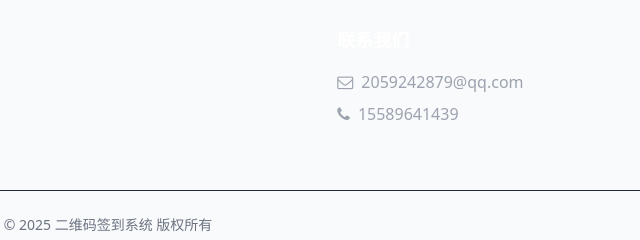
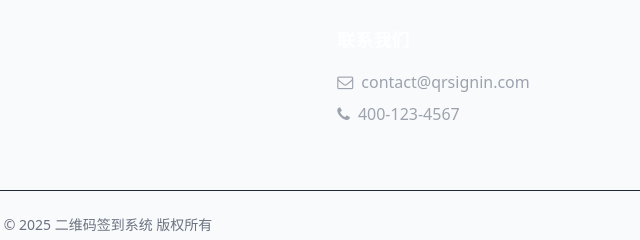
Before and after one commit to zm1439/-, a plain HTML site: page index.html in a window 1280 px wide. Shown: the part 470-710 px from the top of the page, 532-1172 px from the left. Drawn offline with nearby package versions, Linux system fonts and the light colour scheme; a script that the page names is missing.

Commit message:
Add files via upload

```diff
--- a/index.html
+++ b/index.html
@@ -558,11 +558,11 @@
                     <ul class="space-y-2">
                         <li class="flex items-center text-gray-400">
                             <i class="fa fa-envelope-o mr-2"></i>
-                            <span>2059242879@qq.com</span>
+                            <span>contact@qrsignin.com</span>
                         </li>
                         <li class="flex items-center text-gray-400">
                             <i class="fa fa-phone mr-2"></i>
-                            <span>15589641439</span>
+                            <span>400-123-4567</span>
                         </li>
                     </ul>
                 </div>
```
